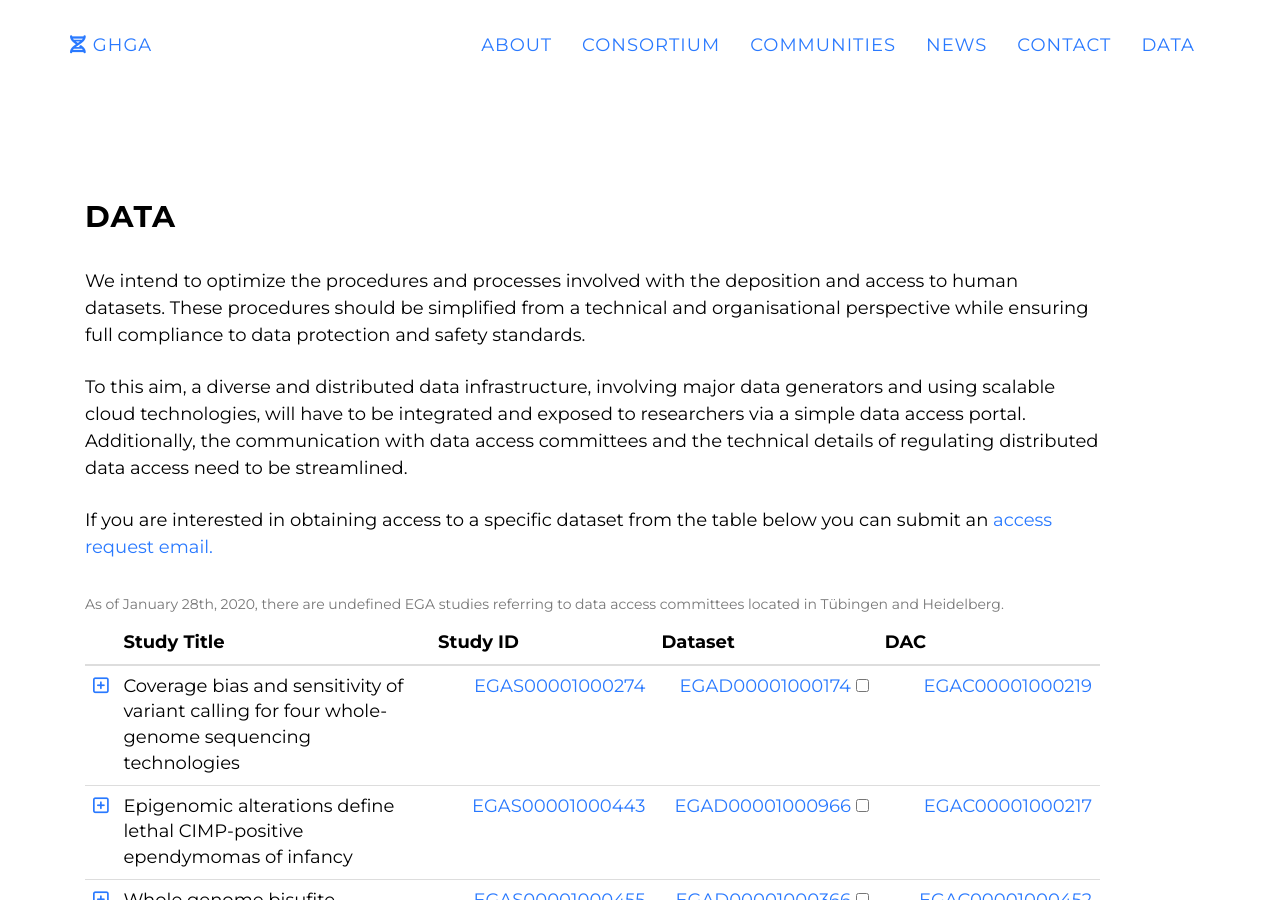
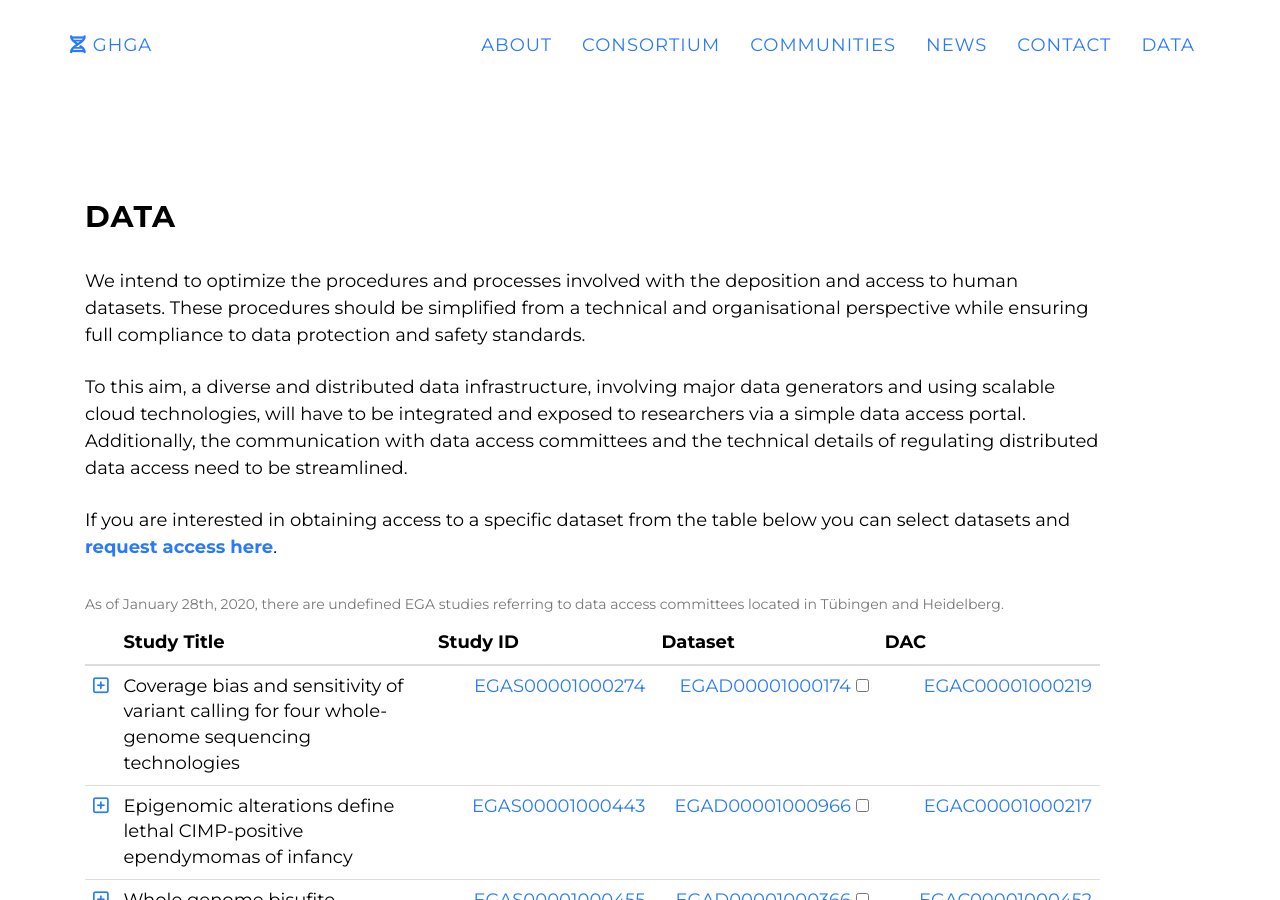
Before and after one commit to ghga-de/online, a Jekyll site: the page built from data.html, in a window 1280 px wide and 900 px high. Built offline with Jekyll 4.4.1, drawn with Linux system fonts in a browser that asks for light colours; nearby versions of some CDN libraries.

Commit message:
Modify paragraph for access request.

```diff
--- a/_includes/data/data.html
+++ b/_includes/data/data.html
@@ -19,7 +19,7 @@
                 </p>
 
                 <p>
-                    If you are interested in obtaining access to a specific dataset from the table below you can submit an <a href="#data-access">access request email.</a>
+                    If you are interested in obtaining access to a specific dataset from the table below you can select datasets and <b><a href="#data-access">request access here</a></b>.
                 </p>
 
                 <div class="StudiesTable"></div>
```
